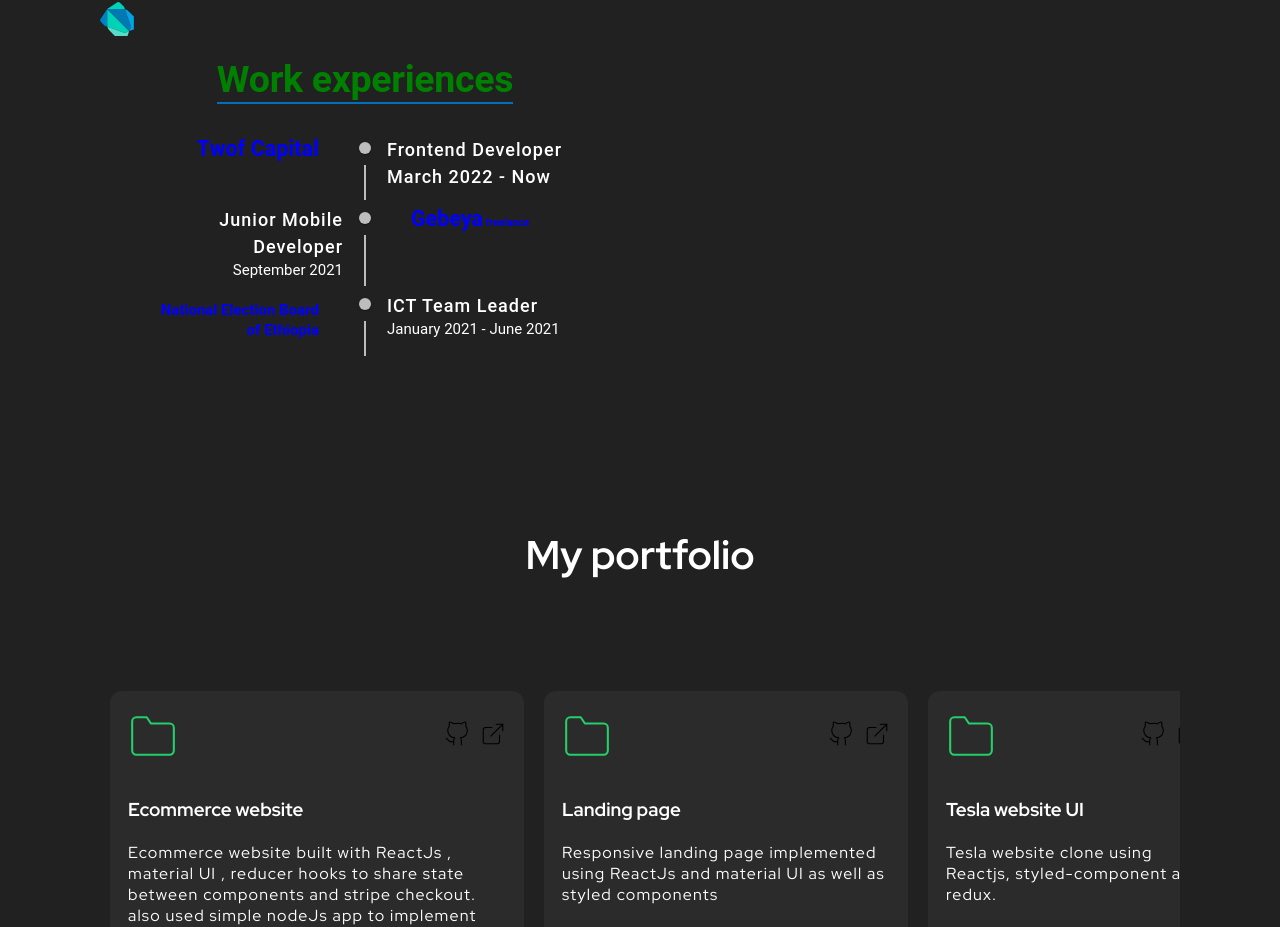
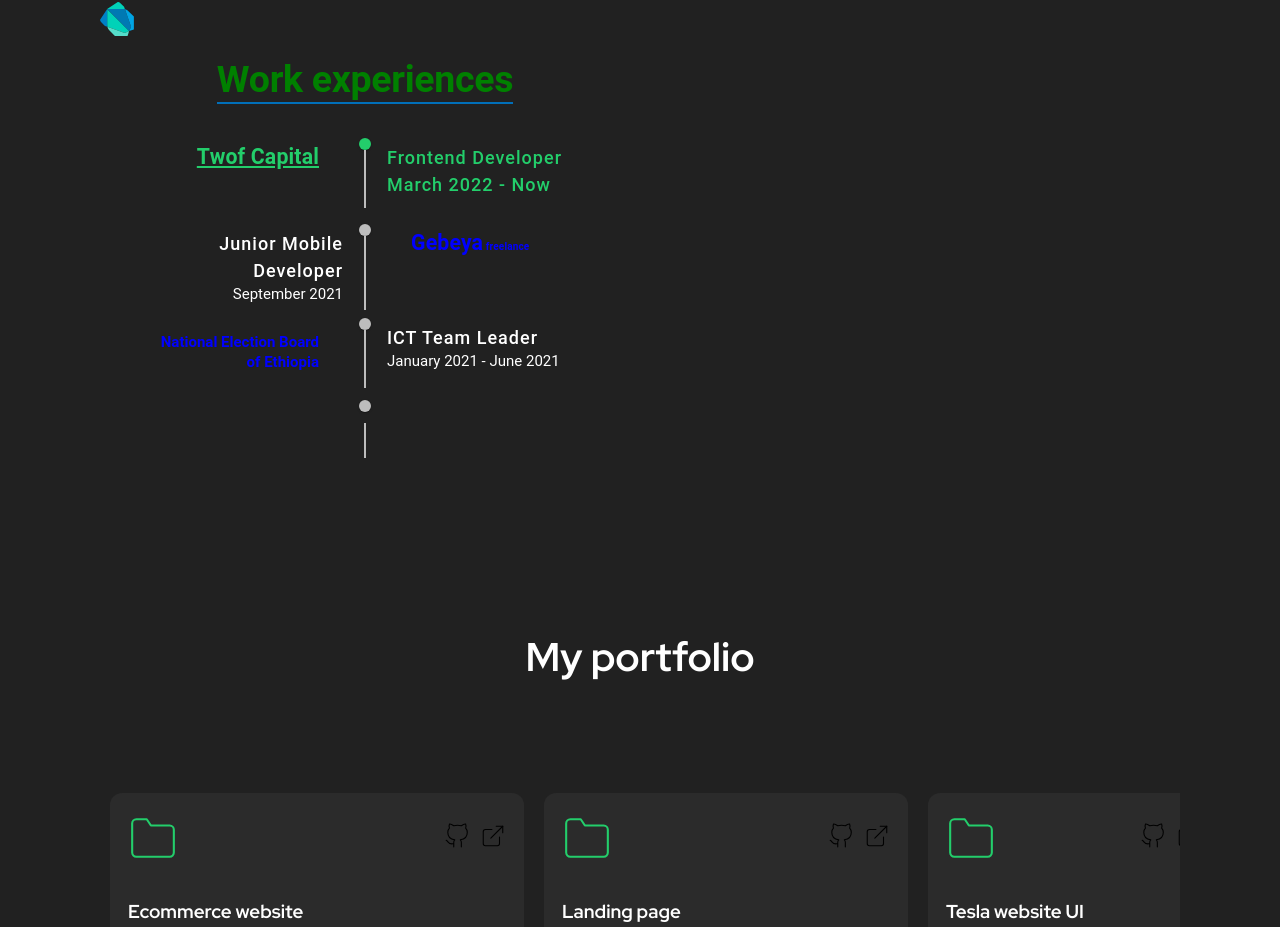
Before and after one commit to engida32/Engida-portfolio-v-2.0, a React (Create React App) app: page / in a window 1280 px wide. Shown: the part 1217-2144 px from the top of the page. Built offline with nearby package versions, Linux system fonts and the light colour scheme.

Commit message:
About fix

```diff
--- a/src/components/About/About.tsx
+++ b/src/components/About/About.tsx
@@ -161,13 +161,20 @@
               }
               position="alternate"
             >
-              <TimelineItem>
+              <TimelineItem
+                sx={{
+                  // border: "1px solid red",
+                  // alignItems: "center",
+                  my: 1,
+                }}
+              >
                 <TimelineOppositeContent>
                   <Typography
                     sx={{
-                      color: "blue",
-                      fontWeight: "bold",
+                      color: "#23ce6b",
+                      fontWeight: "bolder",
                       px: 3,
+                      textDecoration: "underline",
                     }}
                     variant="h4"
                     color="initial"
@@ -176,17 +183,37 @@
                   </Typography>
                 </TimelineOppositeContent>
                 <TimelineSeparator>
-                  <TimelineDot />
-                  <TimelineConnector />
+                  <TimelineDot
+                    sx={{
+                      backgroundColor: "#23ce6b",
+                      margin: "auto 0",
+                    }}
+                  />
+                  <TimelineConnector
+                    sx={{
+                      bgColor: "yellow",
+                      height: 8,
+                    }}
+                  />
                 </TimelineSeparator>
                 <TimelineContent>
-                  <Box>
+                  <Box
+                    sx={{
+                      color: "#23ce6b",
+                    }}
+                  >
                     <Typography>Frontend Developer</Typography>
                     <Typography>March 2022 - Now </Typography>
                   </Box>
                 </TimelineContent>
               </TimelineItem>
-              <TimelineItem>
+              <TimelineItem
+                sx={{
+                  // border: "1px solid red",
+                  // alignItems: "center",
+                  my: 1,
+                }}
+              >
                 <TimelineOppositeContent>
                   <Typography
                     sx={{
@@ -210,7 +237,11 @@
                   </Typography>
                 </TimelineOppositeContent>
                 <TimelineSeparator>
-                  <TimelineDot />
+                  <TimelineDot
+                    sx={{
+                      margin: "auto 0",
+                    }}
+                  />
                   <TimelineConnector />
                 </TimelineSeparator>
                 <TimelineContent>
@@ -240,7 +271,11 @@
                   </Typography>
                 </TimelineOppositeContent>
                 <TimelineSeparator>
-                  <TimelineDot />
+                  <TimelineDot
+                    sx={{
+                      margin: "auto 0",
+                    }}
+                  />
                   <TimelineConnector />
                 </TimelineSeparator>
                 <TimelineContent>
@@ -252,10 +287,8 @@
                   </Box>
                 </TimelineContent>
               </TimelineItem>
-              {/* <TimelineItem>
-              <TimelineOppositeContent color="text.secondary">
-                9:00 am
-              </TimelineOppositeContent>
+              <TimelineItem>
+                <TimelineOppositeContent></TimelineOppositeContent>
                 <TimelineSeparator>
                   <TimelineDot
                     sx={{
@@ -264,8 +297,8 @@
                   />
                   <TimelineConnector />
                 </TimelineSeparator>
-              <TimelineContent>Repeat</TimelineContent>
-            </TimelineItem> */}
+                <TimelineContent></TimelineContent>
+              </TimelineItem>
             </Timeline>
           </Box>
         </ScrollAnimation>
```
Lines whose indentation alone changed are shown as unchanged.
